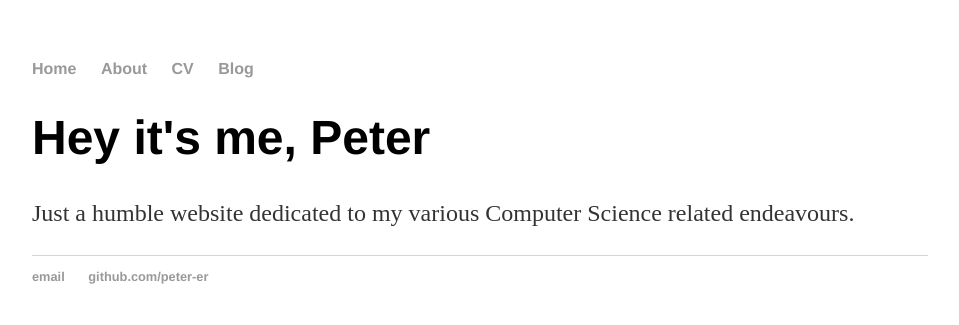
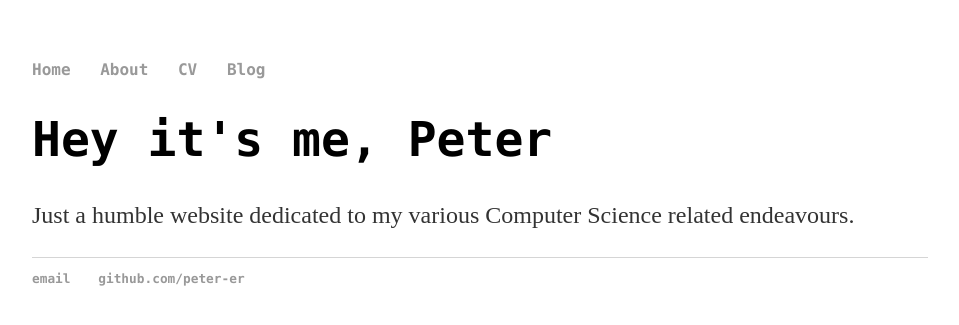
Before and after one commit to peter-er/peter-er.github.io, a Jekyll site: the page built from index.html, in a window 1280 px wide. Shown: the top 325 px of the page, without its empty margins (160-1119 px from the left). Built offline with Jekyll 4.4.1, drawn with Linux system fonts in a browser that asks for light colours.

Commit message:
Update main.css

```diff
--- a/css/main.css
+++ b/css/main.css
@@ -3,7 +3,7 @@ body {
     width: 70%;
 }
 nav ul, footer ul {
-    font-family:'Helvetica', 'Arial', 'Sans-Serif';
+    font-family:'Consolas';
     padding: 0px;
     list-style: none;
     font-weight: bold;
@@ -21,7 +21,7 @@ a:hover {
 }
 h1 {
     font-size: 3em;
-    font-family:'Helvetica', 'Arial', 'Sans-Serif';
+    font-family:'Consolas';
 }
 p {
     font-size: 1.5em;
```
